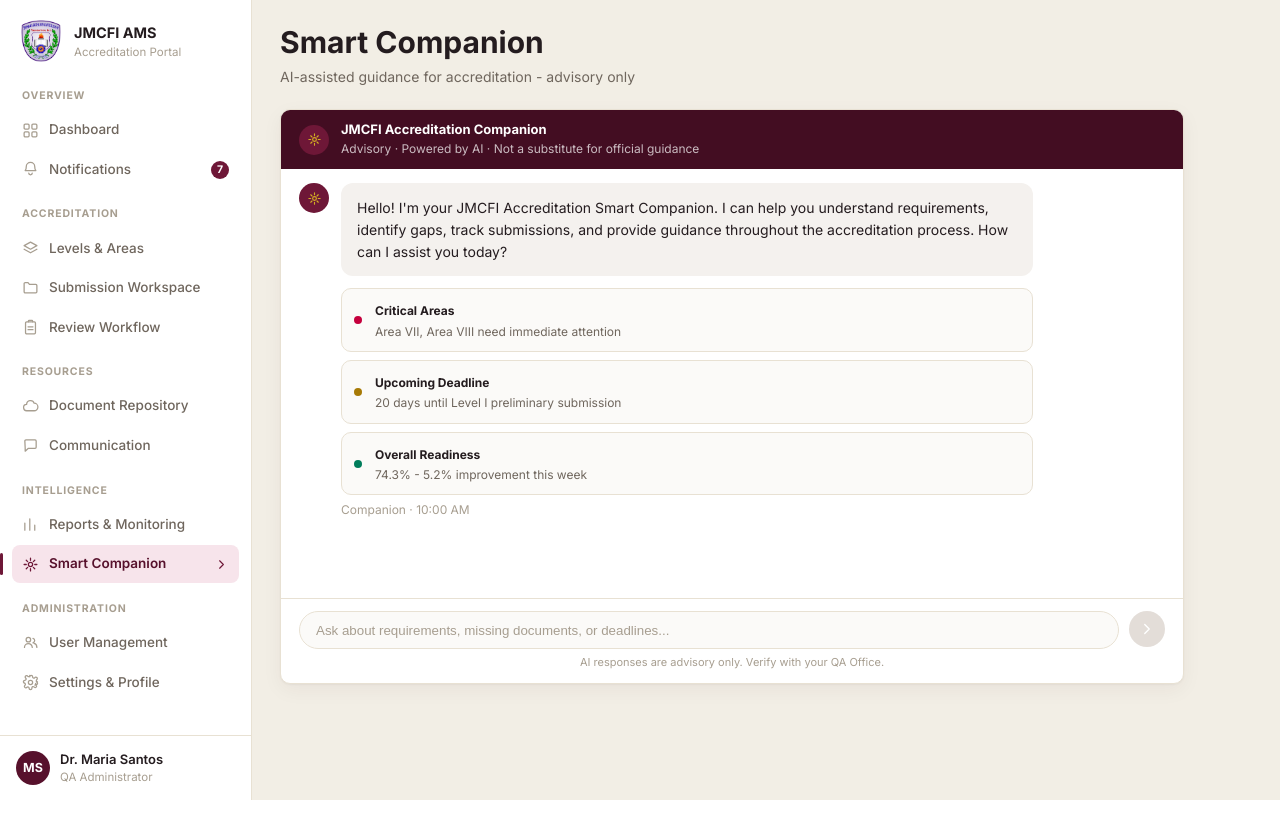
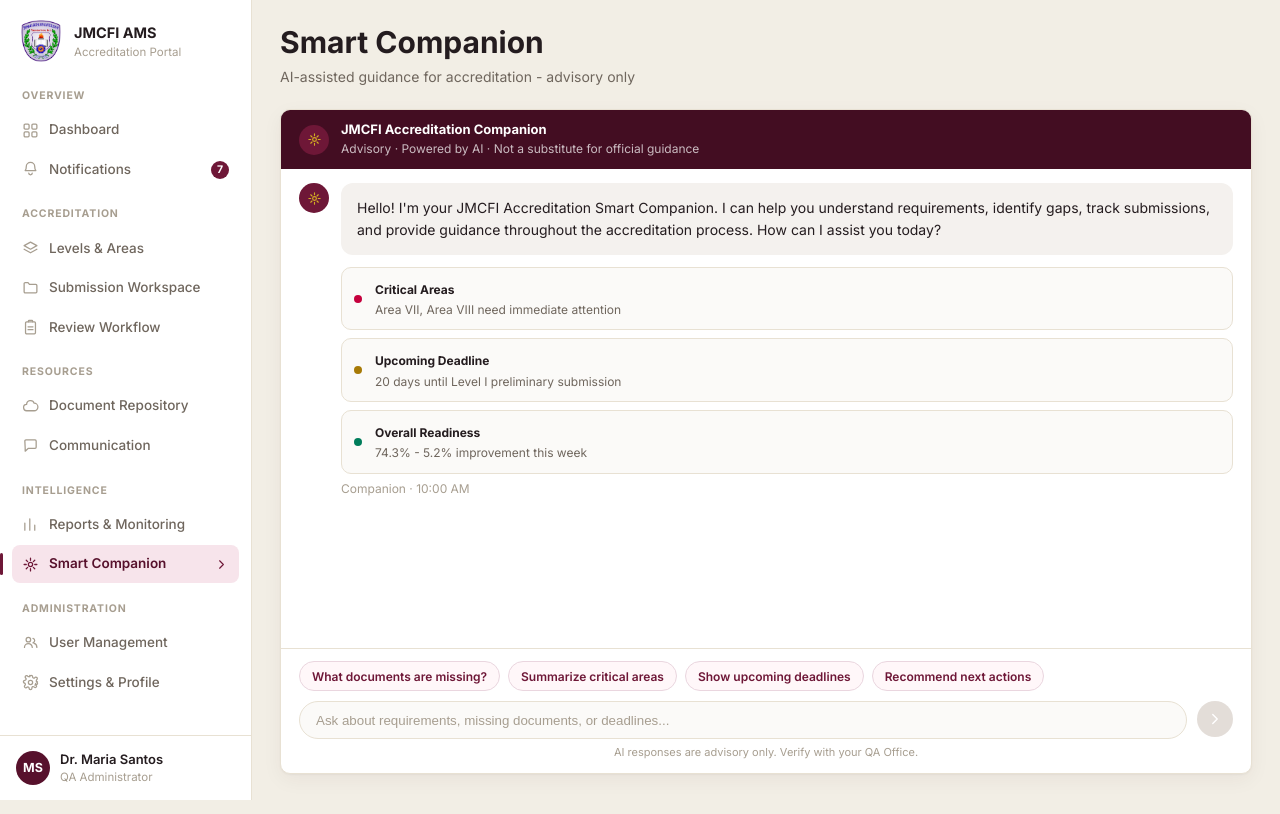
Before and after one commit to Ashhh02/accreditation_management_system, a Django app: page /intelligence/smart-companion/ in a window 1280 px wide. Run offline with Django 5.2, Linux system fonts and the light colour scheme.

Commit message:
add smart companion suggested prompts

```diff
--- a/intelligence/templates/intelligence/smart_companion.html
+++ b/intelligence/templates/intelligence/smart_companion.html
@@ -47,6 +47,13 @@
       </div>
 
       <footer class="companion-composer">
+        <div class="suggested-prompts" aria-label="Suggested prompts">
+          <button type="button">What documents are missing?</button>
+          <button type="button">Summarize critical areas</button>
+          <button type="button">Show upcoming deadlines</button>
+          <button type="button">Recommend next actions</button>
+        </div>
+
         <div class="composer-row">
           <input type="text" placeholder="Ask about requirements, missing documents, or deadlines...">
           <button type="button" aria-label="Send message">{% icon 'chevron-right' %}</button>
--- a/static/css/smart_companion.css
+++ b/static/css/smart_companion.css
@@ -1,5 +1,8 @@
 .companion-page {
   width: 100%;
+  min-height: calc(100vh - 52px);
+  display: flex;
+  flex-direction: column;
 }
 
 .companion-header {
@@ -17,8 +20,9 @@
 }
 
 .companion-card {
-  width: min(100%, 904px);
-  min-height: 575px;
+  width: 100%;
+  min-height: 0;
+  flex: 1;
   display: flex;
   flex-direction: column;
   overflow: hidden;
@@ -69,12 +73,14 @@
 .companion-body {
   flex: 1;
   padding: 14px 18px;
+  overflow-y: auto;
 }
 
 .companion-message {
   display: grid;
-  grid-template-columns: 30px minmax(0, 692px);
+  grid-template-columns: 30px minmax(0, 1fr);
   gap: 12px;
+  max-width: 100%;
 }
 
 .message-stack {
@@ -82,6 +88,7 @@
 }
 
 .assistant-bubble {
+  max-width: min(100%, 980px);
   padding: 14px 16px;
   border-radius: 12px;
   background: #f4f1ee;
@@ -95,6 +102,7 @@
   flex-direction: column;
   gap: 8px;
   margin-top: 12px;
+  max-width: min(100%, 980px);
 }
 
 .companion-insight {
@@ -147,6 +155,28 @@
 .companion-composer {
   padding: 12px 18px;
   border-top: 1px solid var(--color-border);
+}
+
+.suggested-prompts {
+  display: flex;
+  gap: 8px;
+  flex-wrap: wrap;
+  margin-bottom: 10px;
+}
+
+.suggested-prompts button {
+  min-height: 30px;
+  padding: 0 12px;
+  border: 1px solid #ead6df;
+  border-radius: var(--radius-pill);
+  background: #fff7f9;
+  color: var(--maroon-700);
+  font-size: 12px;
+  font-weight: 600;
+}
+
+.suggested-prompts button:hover {
+  background: #f7e4eb;
 }
 
 .composer-row {
```
